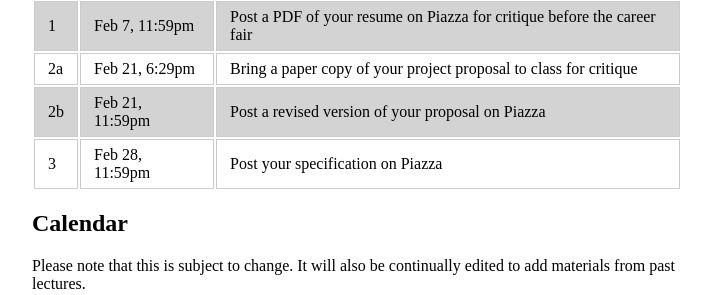
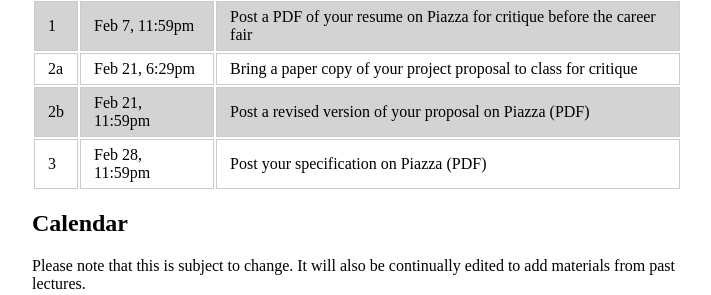
Before and after one commit to tekknolagi/excollege, a Jekyll site: the page built from syllabus.md, in a window 1280 px wide and 900 px high, scrolled down 371 px. Shown: the part 157-452 px from the top of the window, without its empty margins (16-727 px from the left). Built offline with Jekyll 4.4.1, drawn with Linux system fonts in a browser that asks for light colours.

Commit message:
Add formats toa ssignments

```diff
--- a/syllabus.md
+++ b/syllabus.md
@@ -49,12 +49,12 @@ negotiate a room in Halligan. Keep checking this page for updates.
         <tr>
             <td>2b</td>
             <td>Feb 21, 11:59pm</td>
-            <td>Post a revised version of your proposal on Piazza</td>
+            <td>Post a revised version of your proposal on Piazza (PDF)</td>
         </tr>
         <tr>
             <td>3</td>
             <td>Feb 28, 11:59pm</td>
-            <td>Post your specification on Piazza</td>
+            <td>Post your specification on Piazza (PDF)</td>
         </tr>
     </tbody>
 </table>
```
